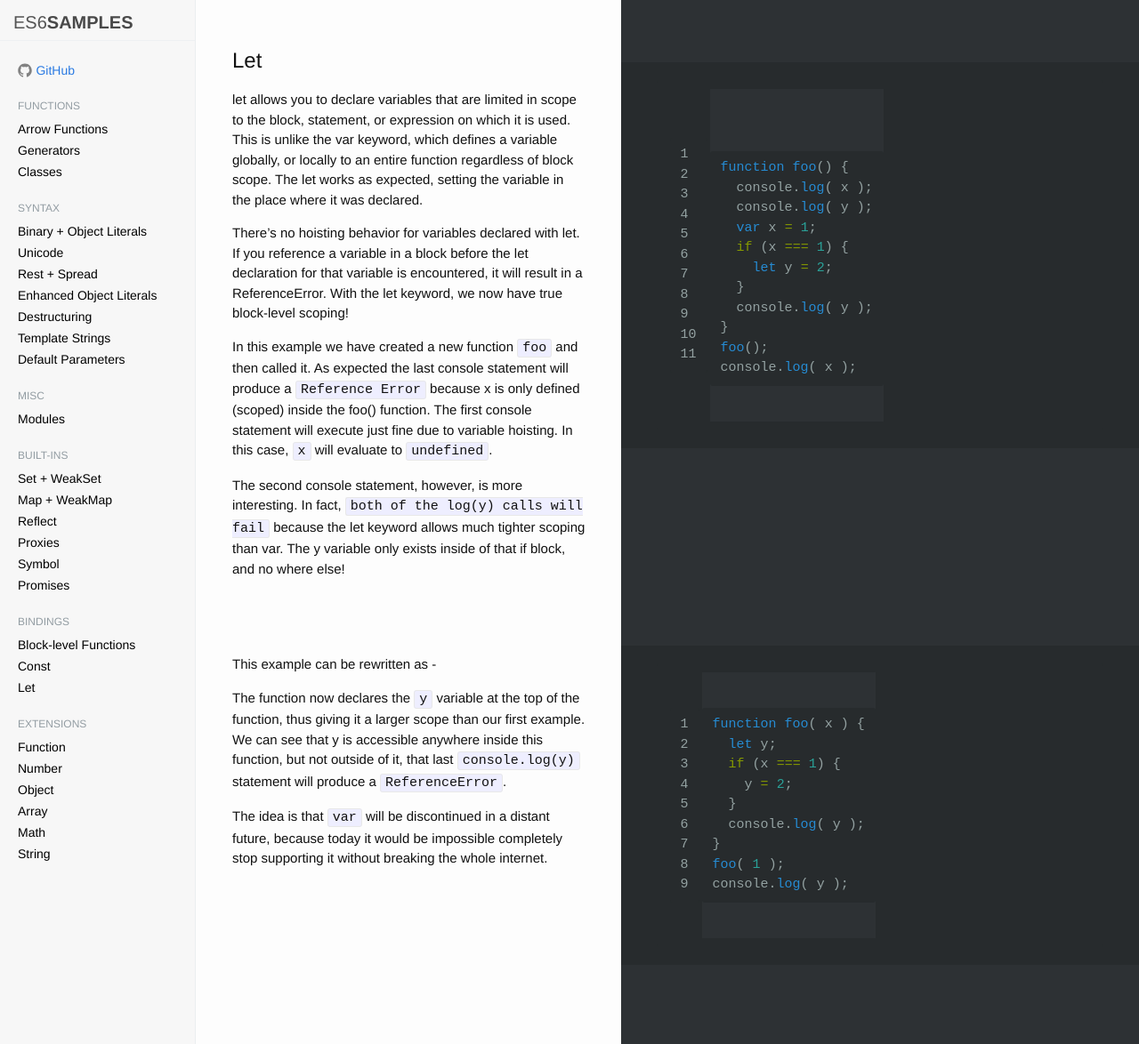
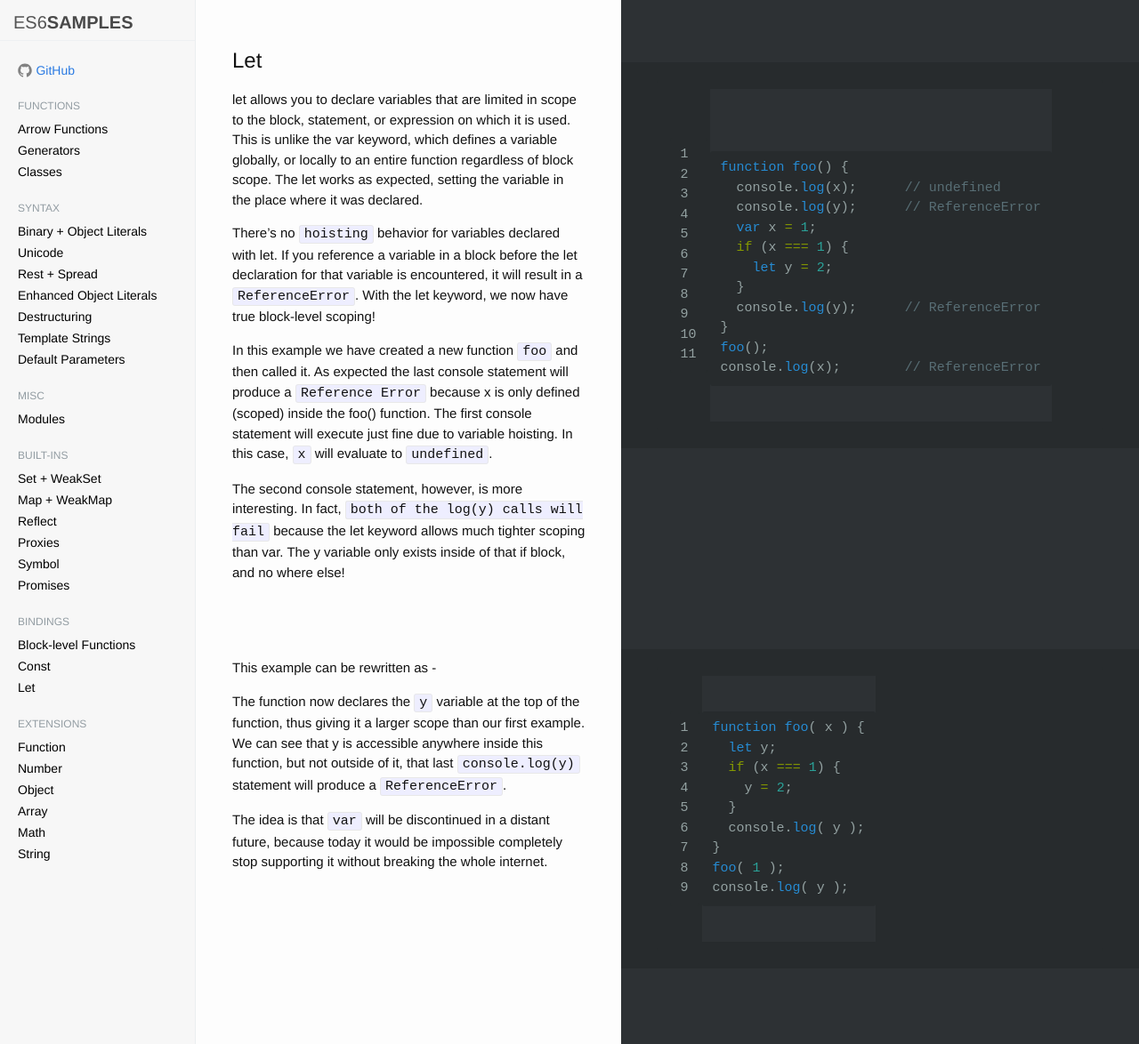
Before and after one commit to ddoolin/ES6Samples, a Jekyll site: the page built from _posts/2015-04-18-let.html, in a window 1280 px wide. Shown: the whole page at 89% size. Built offline with Jekyll 4.4.1, drawn with Linux system fonts in a browser that asks for light colours; nearby versions of some CDN libraries.

Commit message:
minor changes and code commenting

```diff
--- a/_posts/2015-04-18-block-level-function-declarations.html
+++ b/_posts/2015-04-18-block-level-function-declarations.html
@@ -13,7 +13,7 @@ On a more esoteric note, `ES6` is fixing a long standing issue with block scope
 
 In particular, ES6 supports `block-level functions`, so the example code should produce the error “doSomething is not defined”.
 
-Block level functions are hoisted to the top of the block in which they are defined, so `typeof doSomething` returns `function` even though it appears before the function declaration in the code. Once the if block is finished executing, doSomething() no longer exists.
+Block level functions are `hoisted` to the top of the block in which they are defined, so `typeof doSomething` returns `function` even though it appears before the function declaration in the code. Once the if block is finished executing, doSomething() no longer exists.
 {% endmarkdown %}
   </div>
   <div class="code">
--- a/_posts/2015-04-18-let.html
+++ b/_posts/2015-04-18-let.html
@@ -10,7 +10,7 @@ categories: bindings
     {% markdown %}
 let allows you to declare variables that are limited in scope to the block, statement, or expression on which it is used. This is unlike the var keyword, which defines a variable globally, or locally to an entire function regardless of block scope. The let works as expected, setting the variable in the place where it was declared.
 
-There's no hoisting behavior for variables declared with let. If you reference a variable in a block before the let declaration for that variable is encountered, it will result in a ReferenceError. With the let keyword, we now have true block-level scoping!
+There's no `hoisting` behavior for variables declared with let. If you reference a variable in a block before the let declaration for that variable is encountered, it will result in a `ReferenceError`. With the let keyword, we now have true block-level scoping!
 
 In this example we have created a new function `foo` and then called it. As expected the last console statement will produce a `Reference Error` because x is only defined (scoped) inside the foo() function. The first console statement will execute just fine due to variable hoisting. In this case, `x` will evaluate to `undefined`.
 
@@ -21,16 +21,16 @@ The second console statement, however, is more interesting. In fact, `both of th
   <div class="code">
   	{% highlight javascript linenos %}
 function foo() {
-  console.log( x );
-  console.log( y );
+  console.log(x);      // undefined
+  console.log(y);      // ReferenceError
   var x = 1;
   if (x === 1) {
     let y = 2;
   }
-  console.log( y );
+  console.log(y);      // ReferenceError
 }
 foo();
-console.log( x );
+console.log(x);        // ReferenceError
 {% endhighlight %}
   </div>
 </div>
```
Also changed, not shown: _posts/2015-04-18-const.html (+8 -5 lines), Gemfile.lock.
